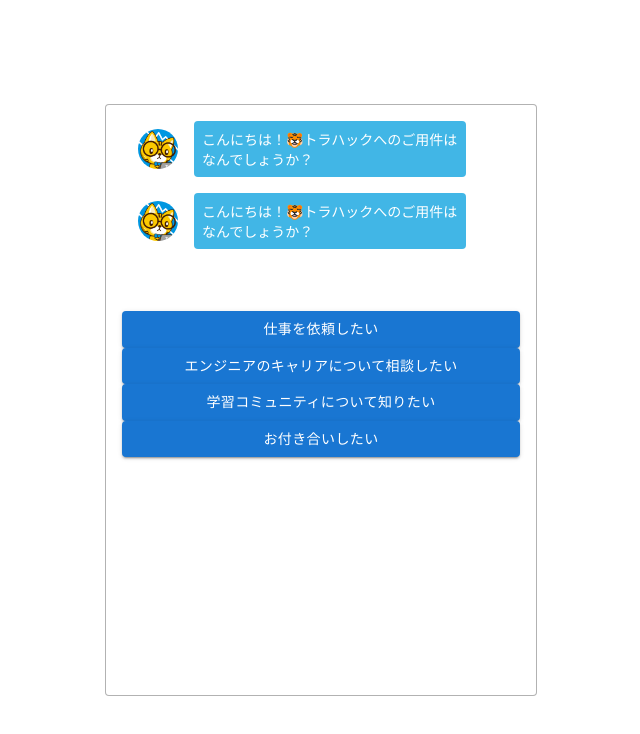
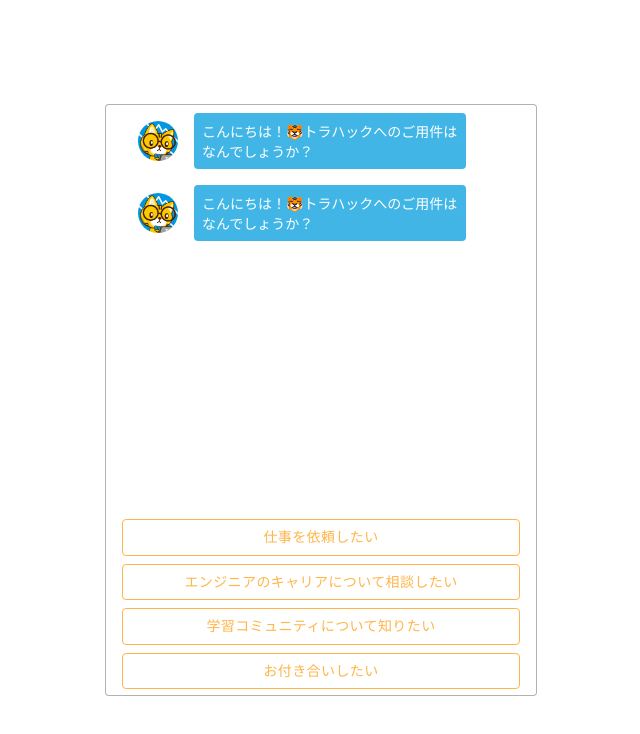
Before and after one commit to nanoha-creator/chatbot-demo, a React (Create React App) app: page / in a window 1280 px wide. Shown: the top 734 px of the page, without its empty margins (319-959 px from the left). Built offline with nearby package versions, Linux system fonts and the light colour scheme.

Commit message:
adapt the style by Material UI styled()

```diff
--- a/src/components/Answer.jsx
+++ b/src/components/Answer.jsx
@@ -1,12 +1,24 @@
 import React from 'react';
+import { styled } from '@mui/system';
 import Button from '@mui/material/Button';
 
+const CustomButton = styled(Button)({
+    borderColor: '#ffb549',
+    color: '#ffb549',
+    fontWidth: 600,
+    marginBottom: '8px',
+    "&:hover": {
+        borderColor: 'transparent',
+        backgroundColor: "#ffb549",
+        color: '#fff'
+    }
+})
 
 const Answer = (props) =>{
     return(
-        <Button variant="contained" onClick={() => props.select(props.content, props.nextId)}>
+        <CustomButton variant="outlined" onClick={() => props.select(props.content, props.nextId)}>
             {props.content}
-        </Button>
+        </CustomButton>
     )
 }
 
--- a/src/components/Chats.jsx
+++ b/src/components/Chats.jsx
@@ -1,14 +1,21 @@
 import React from "react";
+import { styled } from '@mui/system';
 import List from "@mui/material/List";
 import {Chat} from "./index";
 
+const CustomList = styled(List)({
+  height: 400,
+  padding: 0,
+  overflow: 'auto'
+})
+
 const Chats = (props) => {
   return (
-    <List sx={{ width: "100%", maxWidth: 360, bgcolor: "background.paper" }}>
+    <CustomList sx={{ width: "100%", maxWidth: 360, bgcolor: "background.paper" }}>
       {props.chats.map((chat, index) => {
         return <Chat text={chat.text} type={chat.type} key={index.toString()}/>
       })}
-    </List>
+    </CustomList>
   )
 };
 
```
